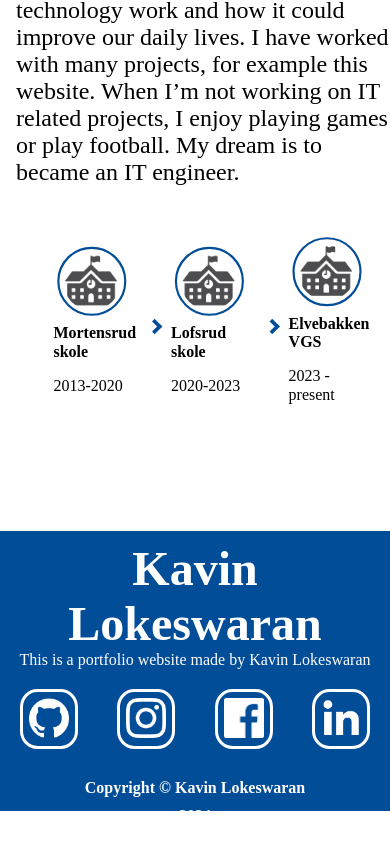
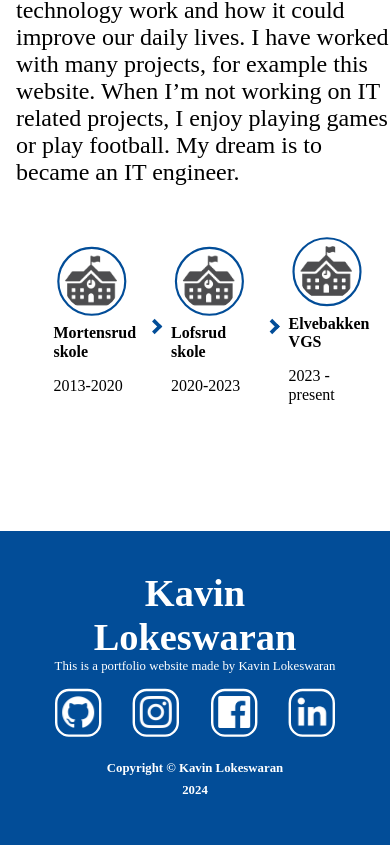
Before and after one commit to KavanKake/KavinPortfolio, a SvelteKit app: page /aboutme in a window 390 px wide. Shown: the part 1017-1862 px from the top of the page. Built offline with nearby package versions, Linux system fonts and the light colour scheme; a web font is replaced by a local one.

Commit message:
Footer and text

```diff
--- a/src/lib/Components/Footer.svelte
+++ b/src/lib/Components/Footer.svelte
@@ -95,6 +95,7 @@
         display: flex;
         flex-direction: column;
         text-align: center;
+        padding-bottom: 2.5em;
     }
 
     h1{
@@ -136,4 +137,36 @@
         width: 5em;
         height: auto;
     }
+
+    @media (max-width: 1040px) {
+        .footer{
+            display: flex;
+            background-color: #024D98;
+            height: 25em;
+            color: white;
+            font-family: coolvetica;
+            height: fit-content;
+        }
+
+        .section1{
+            font-size: 0.5em;
+        }
+
+        .btns{
+            display: flex;
+            flex-direction: row;
+            justify-content: space-between;
+            align-items: center;
+            gap: 2.5em;
+            padding: 20px;
+        }
+    }
+
+    @media (max-width: 480px) {
+        .section1{
+            font-size: 0.5em;
+            scale: 0.8;
+        }
+
+    }
 </style>
--- a/src/routes/+page.svelte
+++ b/src/routes/+page.svelte
@@ -12,9 +12,9 @@ isLoading = false;
 
 </script>
 
-<!-- {#if isLoading}
+{#if isLoading}
     <LoadingScreen class="loading-screen" message="Please wait while we load the app..." />
-{:else} -->
+{:else}
 
 <main>
     <div class="space"></div>
@@ -60,7 +60,7 @@ isLoading = false;
     <Footer/>
 </main>
 
-<!-- {/if} -->
+{/if}
 
 <style>
     :global(body) {
```
Also changed, not shown: src/routes/projects/HTML,CSS,JS/bakkasmak/+page.svelte (+5 -7 lines).
